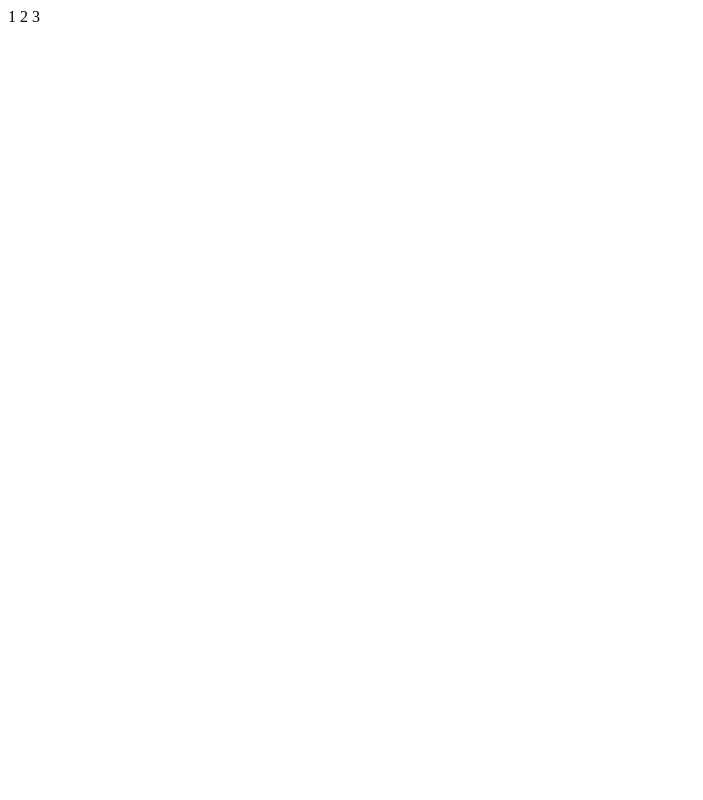
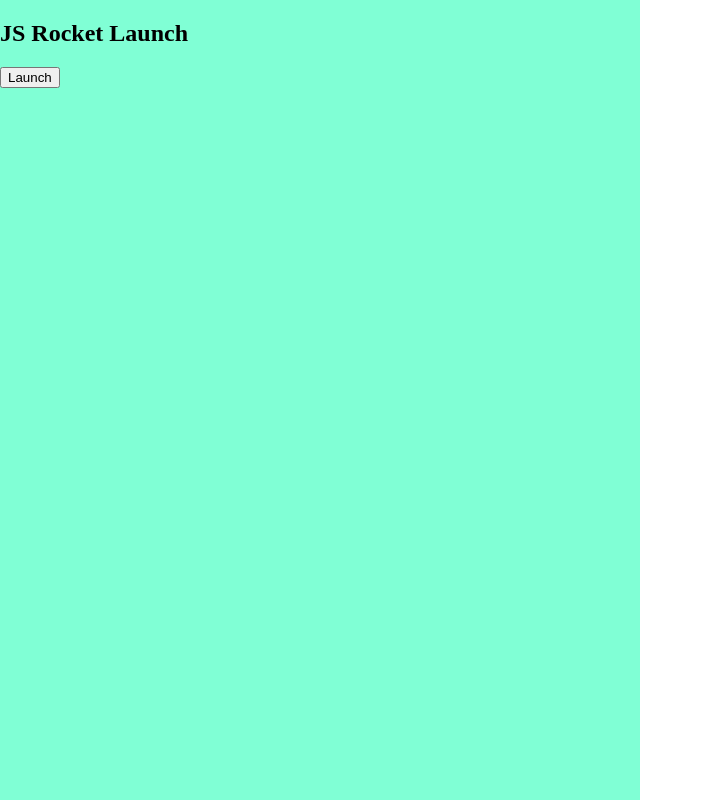
Before and after one commit to monaet/js-rocket, a plain HTML site: page index.html in a window 1280 px wide. Shown: the whole page, without its empty margins (0-703 px from the left). Drawn offline with Linux system fonts and the light colour scheme.

Commit message:
Create css file

```diff
--- a/index.html
+++ b/index.html
@@ -1 +1,24 @@
-1 2 3
+<!DOCTYPE html>
+<html lang="en">
+
+<head>
+  <meta charset="UTF-8">
+  <meta http-equiv="X-UA-Compatible" content="IE=edge">
+  <meta name="viewport" content="width=device-width, initial-scale=1.0">
+  <title>Rocket Launch Sequence</title>
+  <link rel="stylesheet" href="style.css">
+</head>
+
+<body>
+  <section class="left">
+    <div class="state1">
+      <h1>JS Rocket Launch</h1>
+      <button class="btn">Launch</button>
+    </div>
+  </section>
+  <section class="right">
+    <div class="rocket"></div>
+  </section>
+</body>
+
+</html>
--- /dev/null
+++ b/style.css
@@ -0,0 +1,14 @@
+.left {
+	position: fixed;
+	background-color: hsl(160, 100%, 75%);
+	width: 50%;
+	height: 100%;
+	top: 0;
+	left: 0;
+}
+
+.right {
+}
+
+.btn {
+}
```
